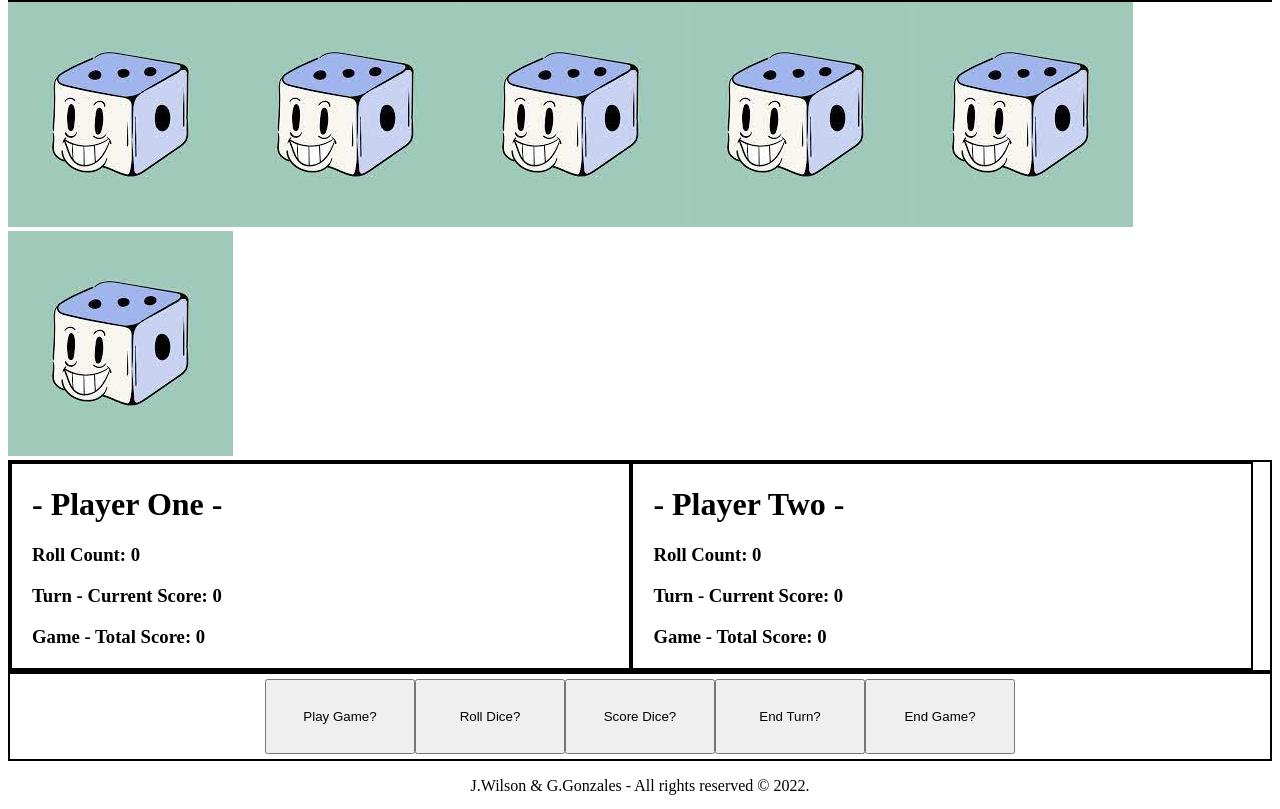
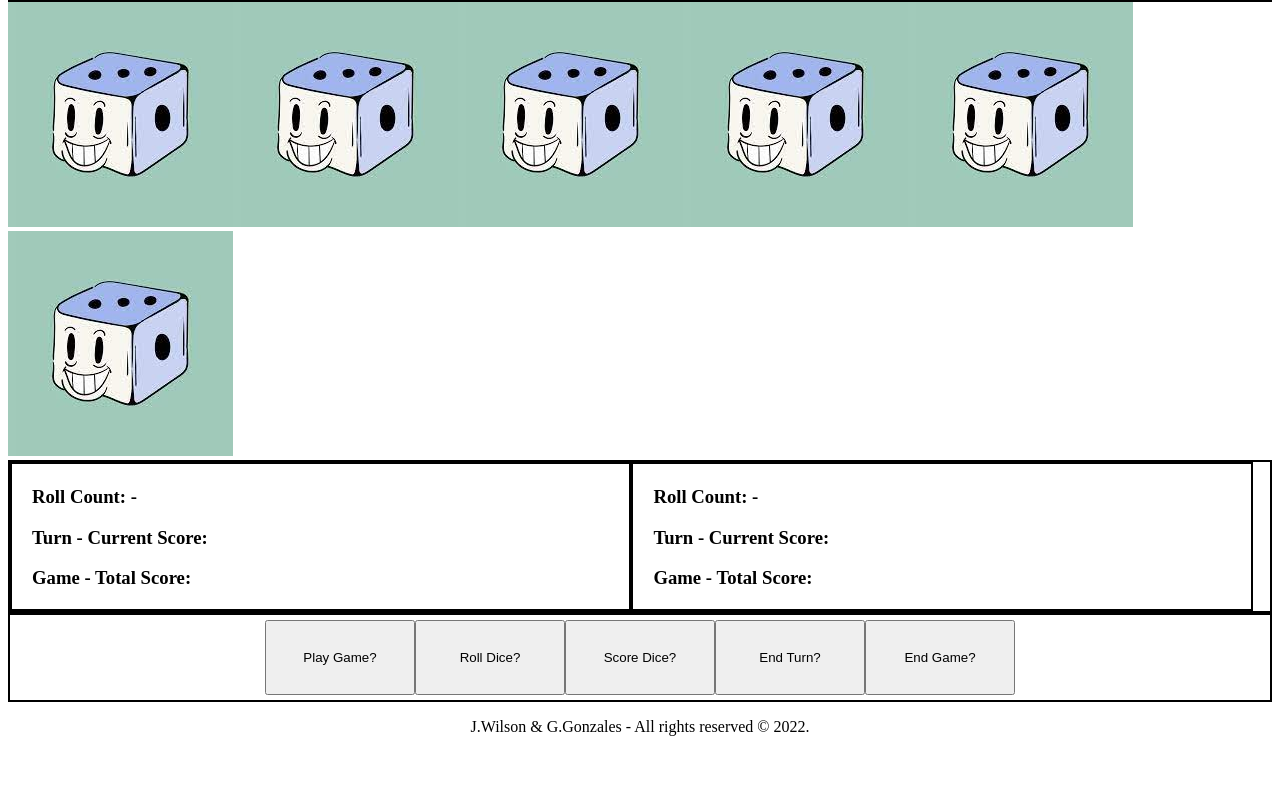
Before and after one commit to TerminatorJonny/FarkleFun, a Next.js app: page / in a window 1280 px wide. Shown: the part 747-1556 px from the top of the page. After the commit the page ends 1497 px from the top, so only its background shows below. Built offline with nearby package versions, Linux system fonts and the light colour scheme.

Commit message:
After Darren pairing

```diff
--- a/pages/ButtonBox.js
+++ b/pages/ButtonBox.js
@@ -1,132 +1,67 @@
 import React, { useState } from "react";
-import DiceBox from "./DiceBox";
 
 
 const ButtonBox = () => {
+    // Buttons State for Hide or Display..
+    const [playgameButton, setPlayGameButton] = useState(true);
 
-    const [playGame, setPlayGame] = useState(true);
-   // const [playersTurn, setPlayersTurn] = useState((e) => (e.turn));
+    function HidePlayGame() {
+        setPlayGameButton(false);
+    }
 
-    let player1 = { turn: true, rollCount: 0, currentScore: 0, totalScore: 0 };
+    const [rollButton, setRollButton] = useState(true);
 
-    let player2 = { turn: false, rollCount: 0, currentScore: 0, totalScore: 0 };
+    function HideRollButton() {
+        setRollButton(false)
+    }
+
+    const [scoreDiceButton, setScoreDiceButton] = useState(true);
+
+    function HideScoreDiceButton() {
+        setScoreDiceButton(false);
+    }
+
+    const [endTurnButton, setEndTurnButton] = useState(true);
+
+    function HideEndTurnButton() {
+        setEndTurnButton(false);
+    }
+
+    const [endGameButton, setEndGameButton] = useState(true);
+
+    function HideEndGameButton() {
+        setEndGameButton(false);
+    }
+
+    function StartGame() {
+        setRollButton(true);
+    }
 
     function PlayGame() {
-        setPlayGame(true);
-        PlayerOneTest();
-        //PlayerTwoTest();
-        // hide PlayGame button ; display Roll button
-    }
-
-    function EndTurn() {
-        PlayersTurn();
-        // Current players turn = false
-        // Current score added to total score
-        // current score is cleared
-        // roll counter is cleared
-    }
-
-    function EndGame() {
-        // Current players turn = false
-        // Current score added to total score
-        // current score is cleared
-        // roll counter is cleared
-    }
-
-    // State - so that one button is displayed as needed.
-    function ButtonActive() {
-        // PlayGame button = true
-        // roll button = false
-        // score button = false
-        // End Turn button = false
-        // End Game button = false
+        StartGame();
+        alert("Hover over Player One or Player Two to choose starting player.");
 
     }
 
-    function PlayersTurn() {
-        if (player1.turn === true && player1.rollCount >= 3) {
-            player1.turn = false;
-            player2.turn = true;
-        }
-        else if (player2.turn === true && player2.rollCount >= 3) {
-            player2.turn = false;
-            player1.turn = true;
-        }
-
-        // Player one default on start = true
-        // after End Turn selected = current player false
-        // after 3 rolls per turn or farkle
-        // on end of turn any current players current score is added to that players total score.
-    }
-
-    function RollDice() {
-        RollCounter();
-        PlayersTurn();
-        console.log("P1" + " " + player1.rollCount);
-        console.log("P2" + " " + player2.rollCount);
-        // DiceBox pass prop??
-        // Roll all six dice..
-        // Update Roll Dice state = true?
-        // Pass dice results to scoredice??
-
-    }
-
-    function ScoreDice() {
-        // Score state = true
-        // current player selected dice are added for a current score
-        // on end of turn current score is added to total score...
-
-    }
-
-    function RollCounter() {
-        if (player1.turn === true && player2.turn === false) {
-            player1.rolllCount = player1.rollCount++;
-        }
-        else if (player2.turn === true && player1.turn === false) { player2.rollCount = player2.rollCount++; }
-    }
-
-    function PlayerOneTest() {
-        console.log("setPlayerGame" + " " + playGame);
-        console.log("Player 1 turn?" + " " + player1.turn);
-        console.log("Player 2 turn?" + " " + player2.turn);
-        console.log("P 1 - rollcount" + " " + player1.rollCount);
-        console.log("P 1 - current score" + " " + player1.currentScore);
-        console.log("P 1 - total score" + " " + player1.totalScore);
-
-    }
-
-    function PlayerTwoTest() {
-        console.log("setPlayerGame" + " " + playGame);
-        console.log("Player 2 turn?" + " " + player2.turn);
-        console.log("Player 1 turn?" + " " + player1.turn);
-        console.log("P 2 - rollcount" + " " + player2.rollCount);
-        console.log("P 2 - current score" + " " + player2.currentScore);
-        console.log("P 2 - total score" + " " + player2.totalScore);
-
-    }
-
-    function something() {
-
-    }
 
     return (
         <div className="buttonbox-wrapper" style={{ border: "2px solid black" }}>
             <div className="buttonbox" style={{ display: "flex", direction: "row", margin: "5px", justifyContent: "center" }}>
-                <div className="playgame-button" style={{ textAlign: "center" }}>
-                    <button className="prsbutton" style={{ width: "150px", height: "75px", margin: "auto" }} onClick={() => (PlayGame())} >Play Game?</button>
-                </div>
-                <div className="rolldice-button" style={{ textAlign: "center" }}>
-                    <button className="prsbutton" style={{ width: "150px", height: "75px", margin: "auto" }} onClick={() => (RollDice())}>Roll Dice?</button>
-                </div>
-                <div className="scoredice-button" style={{ textAlign: "center" }}>
-                    <button className="prsbutton" style={{ width: "150px", height: "75px", margin: "auto" }} onClick={() => (something())}>Score Dice?</button>
-                </div>
-                <div className="endturn-button" style={{ textAlign: "center" }}>
-                    <button className="prsbutton" style={{ width: "150px", height: "75px", margin: "auto" }} onClick={() => (PlayersTurn())}>End Turn?</button>
-                </div>
-                <div className="endgame-button" style={{ textAlign: "center" }}>
-                    <button className="prsbutton" style={{ width: "150px", height: "75px", margin: "auto" }} onClick={() => (something())}>End Game?</button>
-                </div>
+                {playgameButton && <div className="playgame-button" style={{ textAlign: "center" }}>
+                    <button className="playgame" style={{ width: "150px", height: "75px", margin: "auto" }} onClick={() => (PlayGame())} >Play Game?</button>
+                </div>}
+                {rollButton && <div className="rolldice-button" style={{ textAlign: "center" }}>
+                    <button className="rolldice" style={{ width: "150px", height: "75px", margin: "auto" }} onClick={() => (HideRollButton())}>Roll Dice?</button>
+                </div>}
+                {scoreDiceButton && <div className="scoredice-button" style={{ textAlign: "center" }}>
+                    <button className="scoredice" style={{ width: "150px", height: "75px", margin: "auto" }} onClick={() => (HideScoreDiceButton())}>Score Dice?</button>
+                </div>}
+                {endTurnButton && <div className="endturn-button" style={{ textAlign: "center" }}>
+                    <button className="endturn" style={{ width: "150px", height: "75px", margin: "auto" }} onClick={() => (HideEndTurnButton())}>End Turn?</button>
+                </div>}
+                {endGameButton && <div className="endgame-button" style={{ textAlign: "center" }}>
+                    <button className="endgame" style={{ width: "150px", height: "75px", margin: "auto" }} onClick={() => (HideEndGameButton())}>End Game?</button>
+                </div>}
             </div>
         </div>
     )
--- /dev/null
+++ b/pages/Player.js
@@ -0,0 +1,17 @@
+
+import react from "react";
+
+function Player(props) {
+
+    return (
+
+        <div className="player" style={{ margin: "20px" }}>
+            <h1>{props.name}</h1>
+            <h3>Roll Count: - {props.rollCount}</h3>
+            <h3>Turn - Current Score: {props.currentScore}</h3>
+            <h3>Game - Total Score: {props.totalScore}</h3>
+        </div>
+    )
+}
+
+export default Player;
--- a/pages/PlayersBox.js
+++ b/pages/PlayersBox.js
@@ -1,26 +1,18 @@
 import React from "react";
+import Player from "./Player";
 
-const PlayersBox = () => {
-
+function PlayersBox(props) {
+    var array = new Array(props.playercount);
+    console.log(array)
+//TODO - manipulate width to acount for number of players
     return (
         <div className="players-wrapper" style={{ display: "flex", border: "2px solid black" }}>
-            <div className="box-playerone" style={{ border: "2px solid black", width: "49%" }}>
-                <div className="playerone" style={{ margin: "20px" }}>
-                    <h1>- Player One -</h1>
-                    <h3>Roll Count: 0</h3>
-                    <h3>Turn - Current Score: 0</h3>
-                    <h3>Game - Total Score: 0</h3>
-                </div>
-            </div>
-            <div className="box-playertwo" style={{ border: "2px solid black", width: "49%" }}>
-                <div className="playertwo" style={{ margin: "20px" }}>
-                    <h1>- Player Two -</h1>
-
-                    <h3>Roll Count: 0</h3>
-                    <h3>Turn - Current Score: 0</h3>
-                    <h3>Game - Total Score: 0</h3>
-                </div>
-            </div>
+            {[...array].map((e, i) => {
+                console.log("hello")
+                return (<div key={i} style={{ border: "2px solid black", width: "49%" }}>
+                    <Player />
+                </div>);
+            })}
         </div>
     )
 }
--- a/pages/index.js
+++ b/pages/index.js
@@ -14,11 +14,11 @@ const App = () => {
             <Header/>
             <Instruct/>
                 <DiceBox />
-                <PlayersBox />
+                <PlayersBox playercount={2} />
                 <ButtonBox />
             <Footer/>
         </div>
-    </div>
+        </div>
 )
 };
 
```
